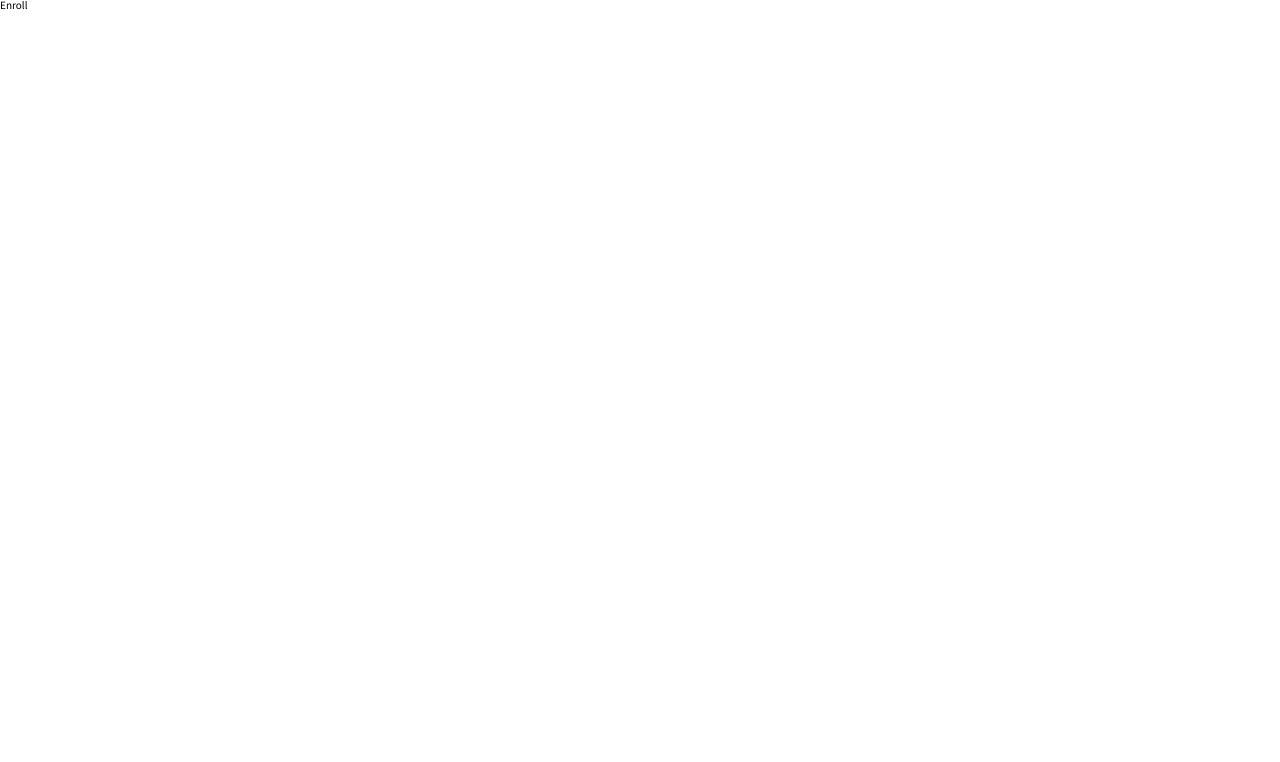
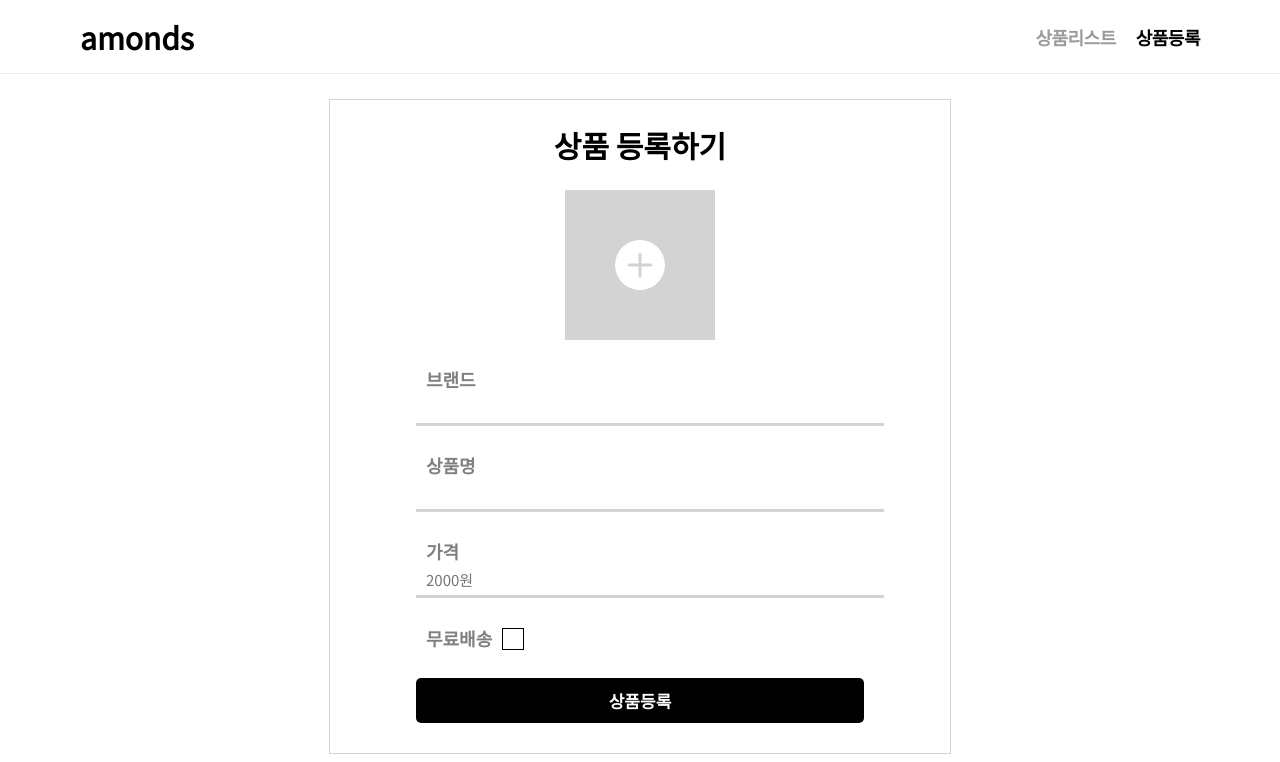
Before and after one commit to JEONGHWANMIN/bejewel, a React (Create React App) app: page /enroll in a window 1280 px wide. Shown: the top 762 px of the page. Built offline with nearby package versions, Linux system fonts and the light colour scheme.

Commit message:
Feat : 상품 등록 페이지 레이아웃 추가

```diff
--- a/src/pages/Enroll/index.tsx
+++ b/src/pages/Enroll/index.tsx
@@ -1,7 +1,31 @@
-import React from "react";
+import Layout from "src/components/Layout/Layout";
+import styled from "styled-components";
+import ProductForm from "src/components/Enroll/ProductForm";
 
 function Enroll() {
-  return <div>Enroll</div>;
+  return (
+    <Layout>
+      <Container>
+        <Title>상품 등록하기</Title>
+        <ProductForm />
+      </Container>
+    </Layout>
+  );
 }
 
 export default Enroll;
+
+const Container = styled.div`
+  border: solid 1px lightgray;
+  width: 560px;
+  margin: auto;
+  margin-top: 2%;
+  padding: 30px;
+`;
+
+const Title = styled.h1`
+  font-size: 30px;
+  font-weight: 700;
+  text-align: center;
+  margin-bottom: 30px;
+`;
```
